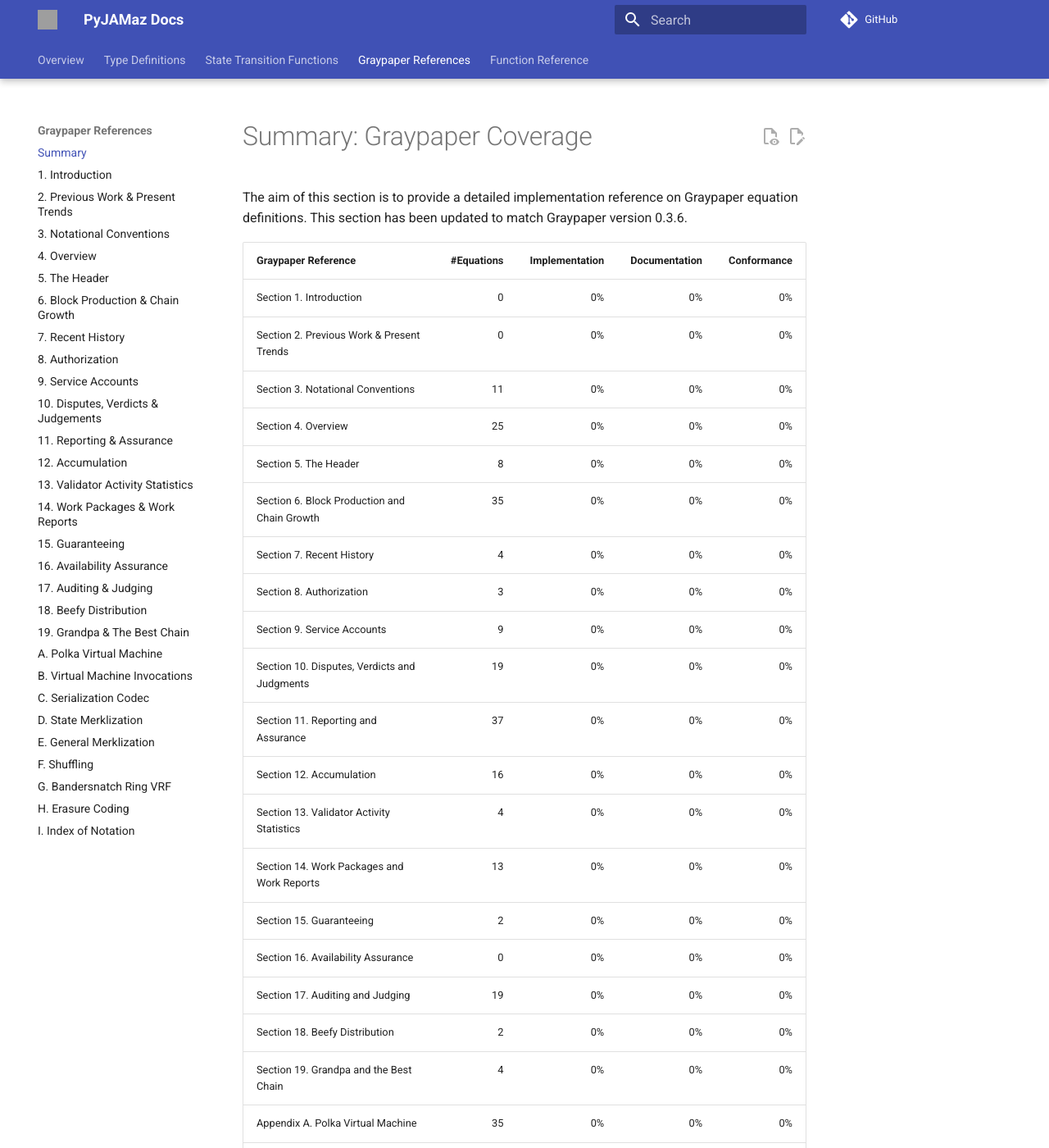
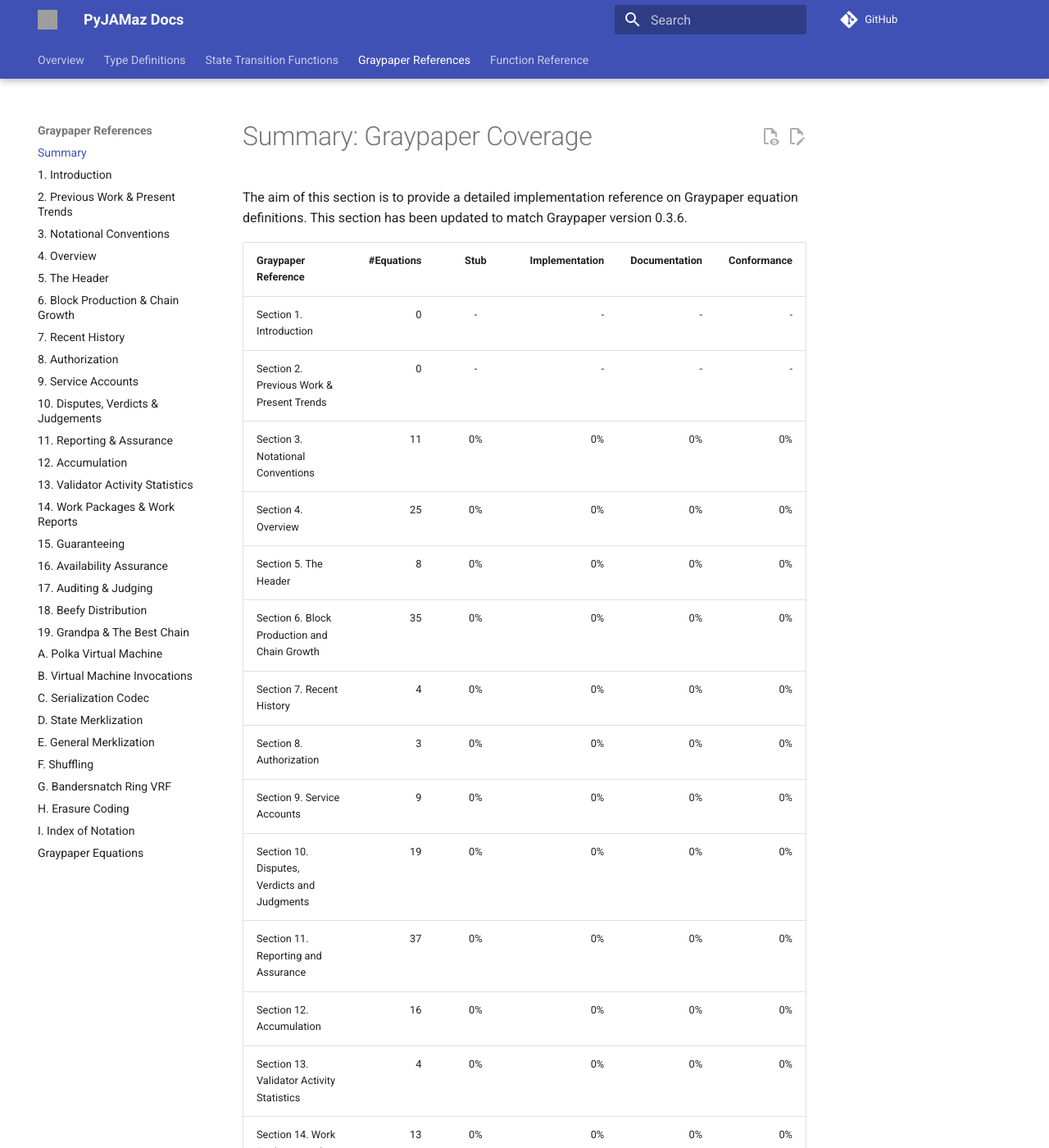
Before and after one commit to JAMdotTech/pyjamaz, an MkDocs documentation site: the page built from docs/graypaper/summary.md, in a window 1280 px wide and 1400 px high. Shown: the whole window at 82% size. Built offline with MkDocs 1.6.1 and Material for MkDocs 9.7.7, drawn with Linux system fonts in a browser that asks for light colours; comment, search, counter and statistics services are not loaded; some of the changed text lies outside the part shown; grey boxes are pictures that could not be loaded.

Commit message:
Minor fixes

```diff
--- a/docs/graypaper/summary.md
+++ b/docs/graypaper/summary.md
@@ -2,34 +2,34 @@
 The aim of this section is to provide a detailed implementation reference on Graypaper equation definitions.
 This section has been updated to match Graypaper version 0.3.6.
 
-| Graypaper Reference                          | #Equations | Implementation | Documentation | Conformance |
-|----------------------------------------------|-----------:|---------------:|--------------:|------------:|
-| Section 1. Introduction                      |          0 |             0% |            0% |          0% |
-| Section 2. Previous Work & Present Trends    |          0 |             0% |            0% |          0% |
-| Section 3. Notational Conventions            |         11 |             0% |            0% |          0% |
-| Section 4. Overview                          |         25 |             0% |            0% |          0% |
-| Section 5. The Header                        |          8 |             0% |            0% |          0% |
-| Section 6. Block Production and Chain Growth |         35 |             0% |            0% |          0% |
-| Section 7. Recent History                    |          4 |             0% |            0% |          0% |
-| Section 8. Authorization                     |          3 |             0% |            0% |          0% |
-| Section 9. Service Accounts                  |          9 |             0% |            0% |          0% |
-| Section 10. Disputes, Verdicts and Judgments |         19 |             0% |            0% |          0% |
-| Section 11. Reporting and Assurance          |         37 |             0% |            0% |          0% |
-| Section 12. Accumulation                     |         16 |             0% |            0% |          0% |
-| Section 13. Validator Activity Statistics    |          4 |             0% |            0% |          0% |
-| Section 14. Work Packages and Work Reports   |         13 |             0% |            0% |          0% |
-| Section 15. Guaranteeing                     |          2 |             0% |            0% |          0% |
-| Section 16. Availability Assurance           |          0 |             0% |            0% |          0% |
-| Section 17. Auditing and Judging             |         19 |             0% |            0% |          0% |
-| Section 18. Beefy Distribution               |          2 |             0% |            0% |          0% |
-| Section 19. Grandpa and the Best Chain       |          4 |             0% |            0% |          0% |
-| Appendix A. Polka Virtual Machine            |         35 |             0% |            0% |          0% |
-| Appendix B. Virtual Machine Invocation       |         19 |             0% |            0% |          0% |
-| Appendix C. Serialization Codec              |         21 |             0% |            0% |          0% |
-| Appendix D. State Merklization               |          6 |             0% |            0% |          0% |
-| Appendix E. General Merklization             |          9 |             0% |            0% |          0% |
-| Appendix F. Shuffling                        |          3 |             0% |            0% |          0% |
-| Appendix G. Bandersnatch Ring VRF            |          5 |             0% |            0% |          0% |
-| Appendix H. Erasure Coding                   |         11 |             0% |            0% |          0% |
-| Appendix I. Index of Notation                |          0 |             0% |            0% |          0% |
-| **Total**                                    |    **321** |             **0%** |            **0%** |          **0%** |
+| Graypaper Reference                          | #Equations | Stub | Implementation | Documentation | Conformance |
+|----------------------------------------------|-----------:|:|---------------:|--------------:|------------:|
+| Section 1. Introduction                      |          0 |    - |              - |             - |           - |
+| Section 2. Previous Work & Present Trends    |          0 |    - |              - |             - |           - |
+| Section 3. Notational Conventions            |         11 |   0% |             0% |            0% |          0% |
+| Section 4. Overview                          |         25 |   0% |             0% |            0% |          0% |
+| Section 5. The Header                        |          8 |   0% |             0% |            0% |          0% |
+| Section 6. Block Production and Chain Growth |         35 |   0% |             0% |            0% |          0% |
+| Section 7. Recent History                    |          4 |   0% |             0% |            0% |          0% |
+| Section 8. Authorization                     |          3 |   0% |             0% |            0% |          0% |
+| Section 9. Service Accounts                  |          9 |   0% |             0% |            0% |          0% |
+| Section 10. Disputes, Verdicts and Judgments |         19 |   0% |             0% |            0% |          0% |
+| Section 11. Reporting and Assurance          |         37 |   0% |             0% |            0% |          0% |
+| Section 12. Accumulation                     |         16 |   0% |             0% |            0% |          0% |
+| Section 13. Validator Activity Statistics    |          4 |   0% |             0% |            0% |          0% |
+| Section 14. Work Packages and Work Reports   |         13 |   0% |             0% |            0% |          0% |
+| Section 15. Guaranteeing                     |          2 |   0% |             0% |            0% |          0% |
+| Section 16. Availability Assurance           |          0 |   0% |             0% |            0% |          0% |
+| Section 17. Auditing and Judging             |         19 |   0% |             0% |            0% |          0% |
+| Section 18. Beefy Distribution               |          2 |   0% |             0% |            0% |          0% |
+| Section 19. Grandpa and the Best Chain       |          4 |   0% |             0% |            0% |          0% |
+| Appendix A. Polka Virtual Machine            |         35 |   0% |             0% |            0% |          0% |
+| Appendix B. Virtual Machine Invocation       |         19 |   0% |             0% |            0% |          0% |
+| Appendix C. Serialization Codec              |         21 |   0% |             0% |            0% |          0% |
+| Appendix D. State Merklization               |          6 |   0% |             0% |            0% |          0% |
+| Appendix E. General Merklization             |          9 |   0% |             0% |            0% |          0% |
+| Appendix F. Shuffling                        |          3 |   0% |             0% |            0% |          0% |
+| Appendix G. Bandersnatch Ring VRF            |          5 |   0% |             0% |            0% |          0% |
+| Appendix H. Erasure Coding                   |         11 |   0% |             0% |            0% |          0% |
+| Appendix I. Index of Notation                |          0 |   0% |              - |             - |           - |
+| **Total**                                    |    **321** |**0%**|         **0%** |        **0%** |      **0%** |
--- a/mkdocs.yml
+++ b/mkdocs.yml
@@ -105,6 +105,7 @@ nav:
       - G. Bandersnatch Ring VRF: graypaper/appendix_g.md
       - H. Erasure Coding: graypaper/appendix_h.md
       - I. Index of Notation: graypaper/appendix_i.md
+      - Graypaper Equations: graypaper/equations.md
   - Function Reference:
       - PVM: reference/pvm.md
       - Signing: reference/signing.md
```
Also changed, not shown: docs/graypaper/equations.md (added, +38 -0 lines), 1 other file.
